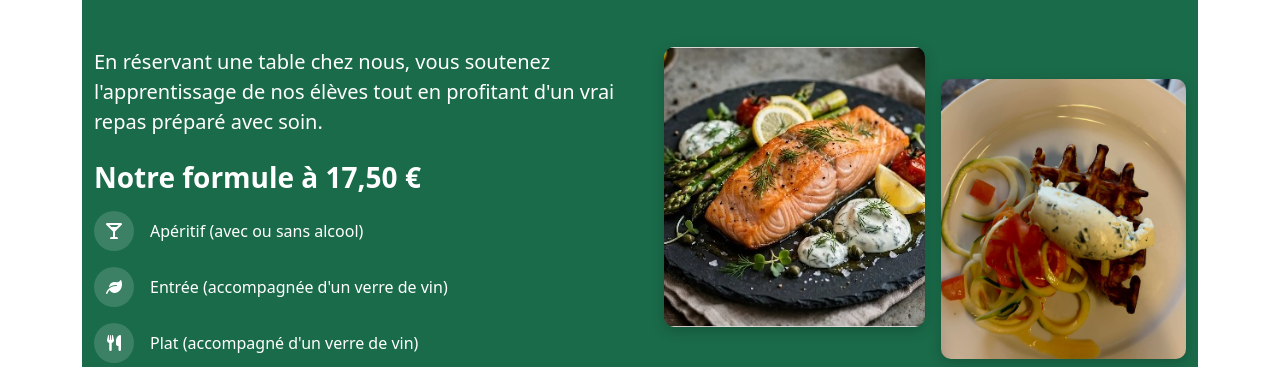
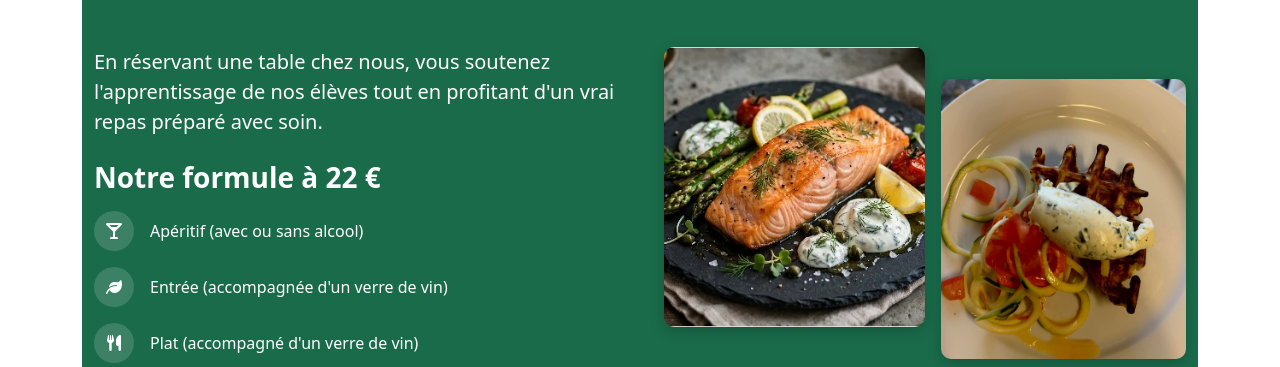
Before and after one commit to ZAHIRI1398/RestAnis, a Flask app: page /accueil in a window 1280 px wide. Shown: the part 1013-1380 px from the top of the page. Run offline with Flask 3, Linux system fonts and the light colour scheme; some libraries are stand-ins or nearby versions.

Commit message:
Changement de prix

```diff
--- a/templates/accueil.html
+++ b/templates/accueil.html
@@ -104,7 +104,7 @@
                     de nos élèves tout en profitant d'un vrai repas préparé avec soin.
                 </p>
 
-                <h3 class="fw-bold mt-4 mb-3">Notre formule à 17,50 €</h3>
+                <h3 class="fw-bold mt-4 mb-3">Notre formule à 22 €</h3>
                 <ul class="formule-list">
                     <li><span class="icon-badge"><i class="fas fa-martini-glass"></i></span> Apéritif (avec ou sans alcool)</li>
                     <li><span class="icon-badge"><i class="fas fa-leaf"></i></span> Entrée (accompagnée d'un verre de vin)</li>
--- a/templates/reservation_form.html
+++ b/templates/reservation_form.html
@@ -85,7 +85,7 @@
                     <div class="step-num">2</div>
                     <div class="step-text">
                         <strong>Choisissez le nombre de personnes</strong><br>
-                        <small>Sélectionnez le nombre de convives. Le service se fait à <strong>11h55</strong>.</small>
+                        <small>Sélectionnez le nombre de convives. Le service se fait à <strong>12h00</strong>.</small>
                     </div>
                 </div>
                 <div class="step-item">
```
